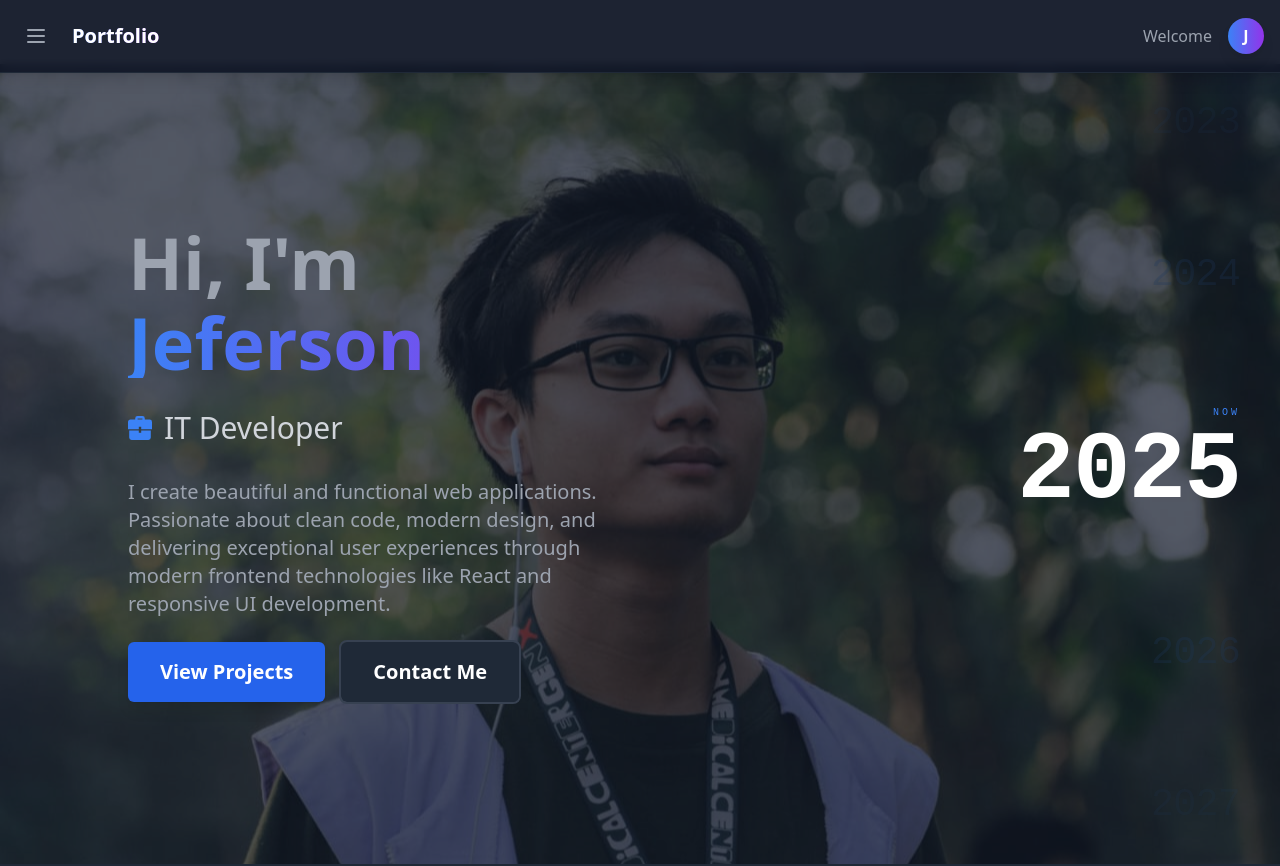
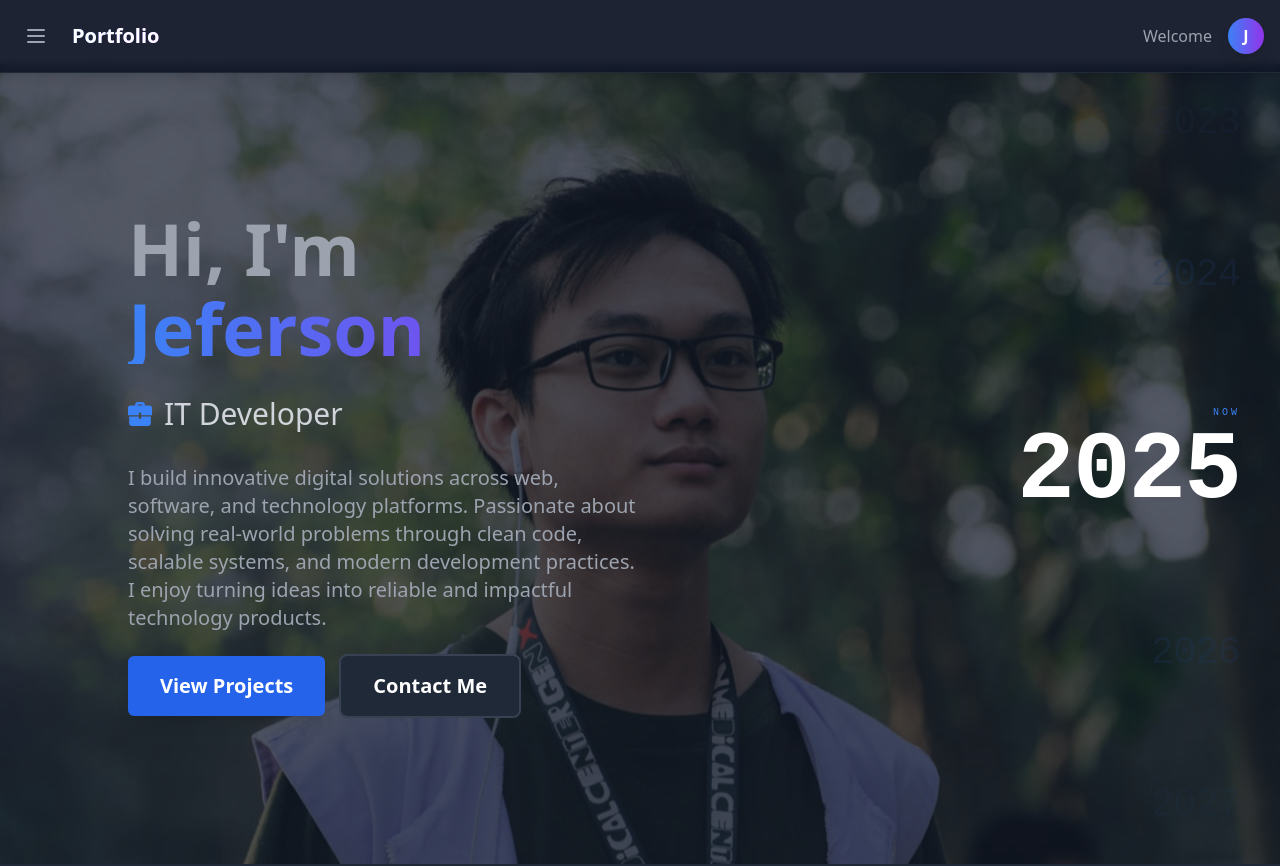
Before and after one commit to foodkin/Portofolio_Website, a React (Create React App) app: page / in a window 1280 px wide. Shown: the top 866 px of the page. Built offline with nearby package versions, Linux system fonts and the light colour scheme.

Commit message:
minor fixing

```diff
--- a/src/components/Hero.jsx
+++ b/src/components/Hero.jsx
@@ -98,9 +98,9 @@ const Hero = () => {
               IT Developer
             </h1>
             <p className="lg:text-xl sm:text-lg text-base text-gray-400 leading-relaxed">
-              I create beautiful and functional web applications.
-              Passionate about clean code, modern design, and delivering exceptional user experiences
-              through modern frontend technologies like React and responsive UI development.
+                I build innovative digital solutions across web, software, and technology platforms.
+                Passionate about solving real-world problems through clean code, scalable systems, and modern development practices.
+                I enjoy turning ideas into reliable and impactful technology products.
             </p>
             <div className="flex sm:flex-row flex-col gap-4 lg:mt-4 mt-2">
               <a
```
